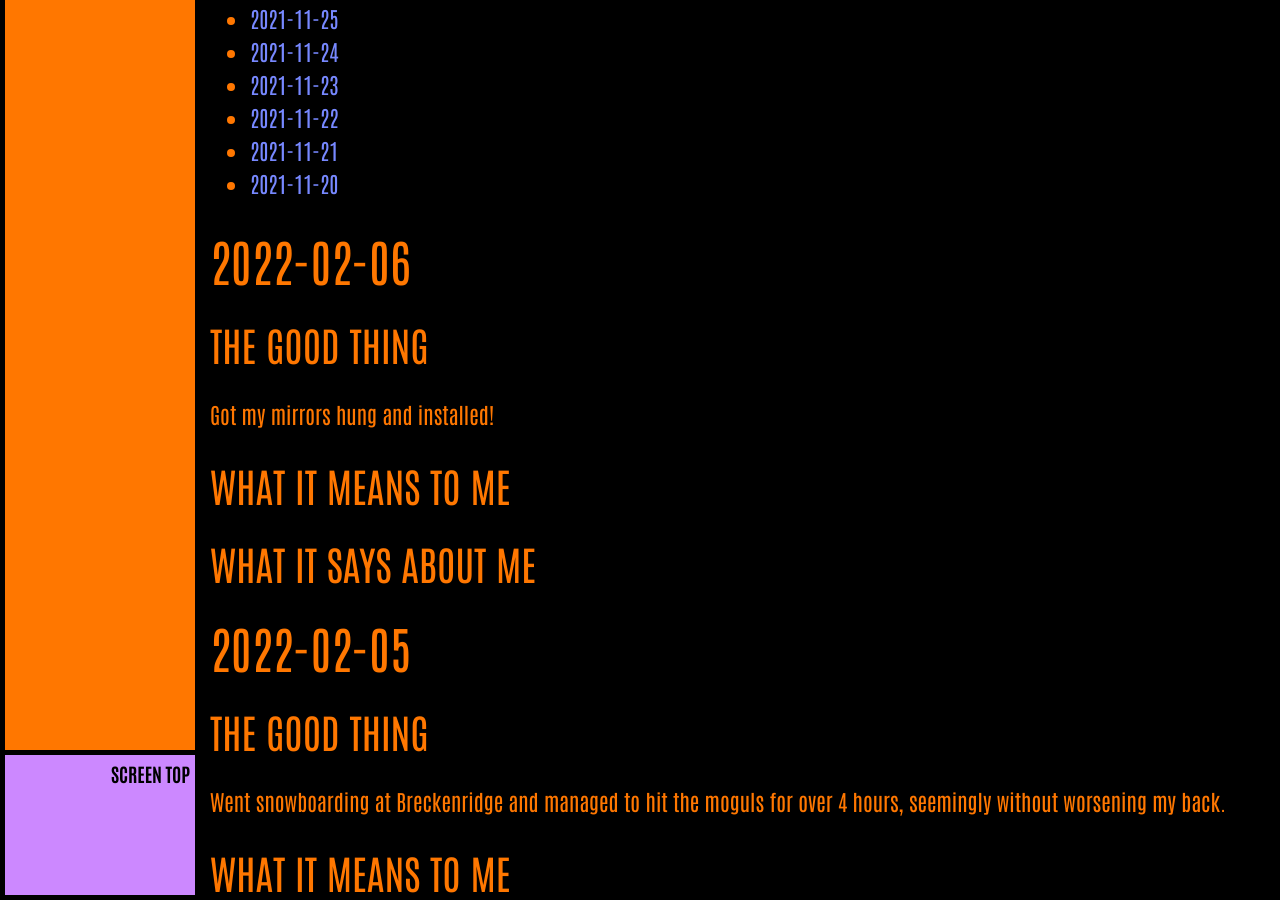
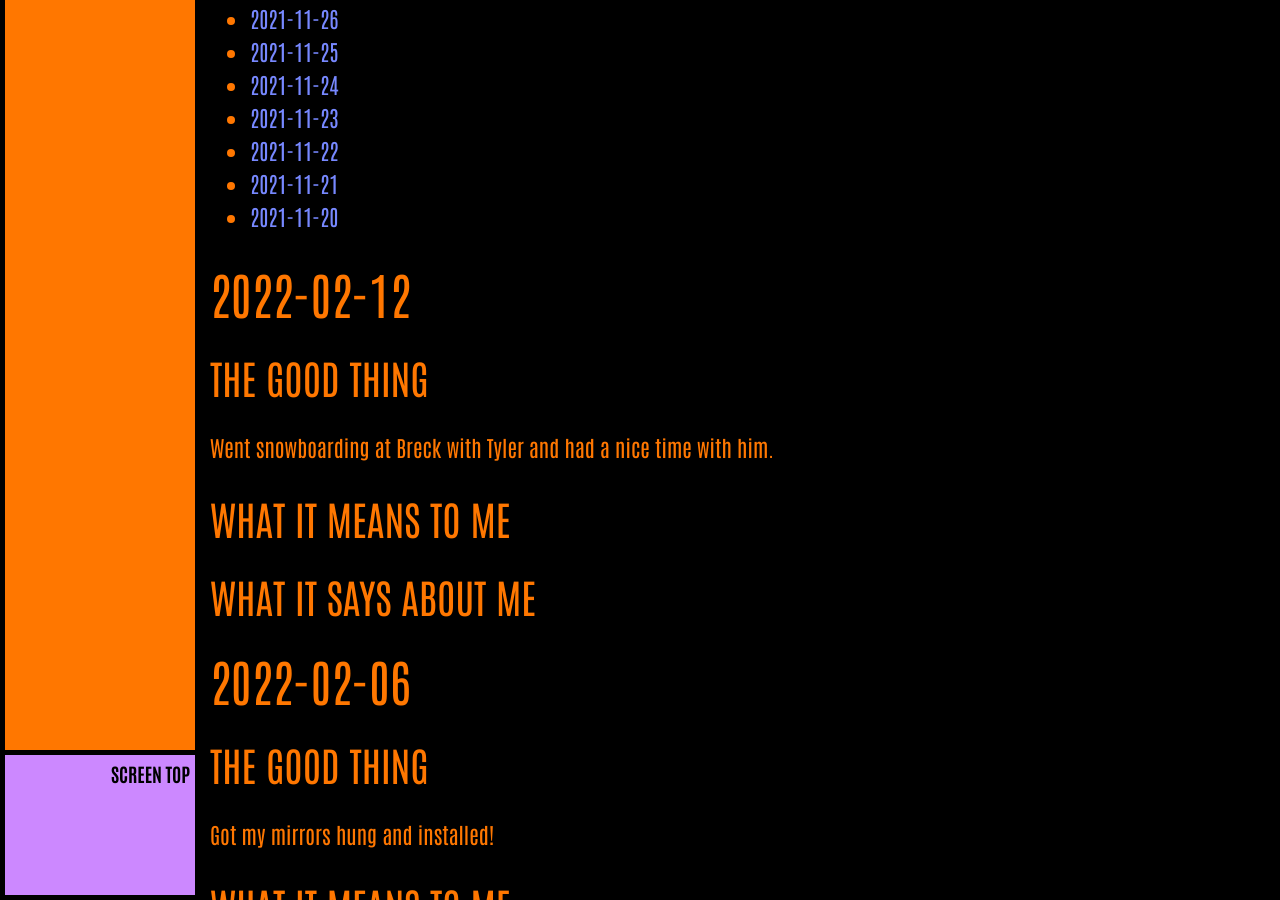
Before and after one commit to ArthurZey/arthurzey.github.io, a Jekyll site: the page built from _pages/one-good-thing.md, in a window 1280 px wide and 900 px high, scrolled down 2299 px. Built offline with Jekyll 4.4.1, drawn with Linux system fonts in a browser that asks for light colours; some of the changed text lies outside the part shown.

Commit message:
added stub for 2022-02-12

```diff
--- a/_pages/one-good-thing.md
+++ b/_pages/one-good-thing.md
@@ -12,6 +12,15 @@
 * TOC
 {:toc}
 {::options toc_levels="2" /}
+
+## 2022-02-12
+### The Good Thing
+Went snowboarding at Breck with Tyler and had a nice time with him.
+### What It Means to Me
+
+### What It Says about Me
+
+
 
 ## 2022-02-06
 ### The Good Thing
```
Also changed, not shown: other parts of _pages/one-good-thing.md (+1 -1 lines).
